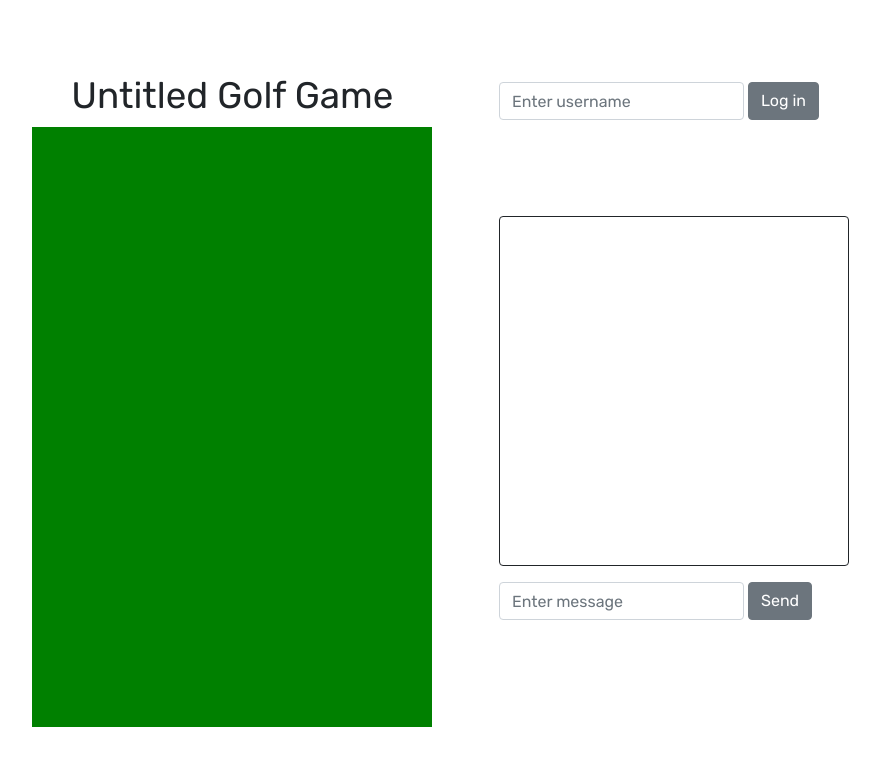
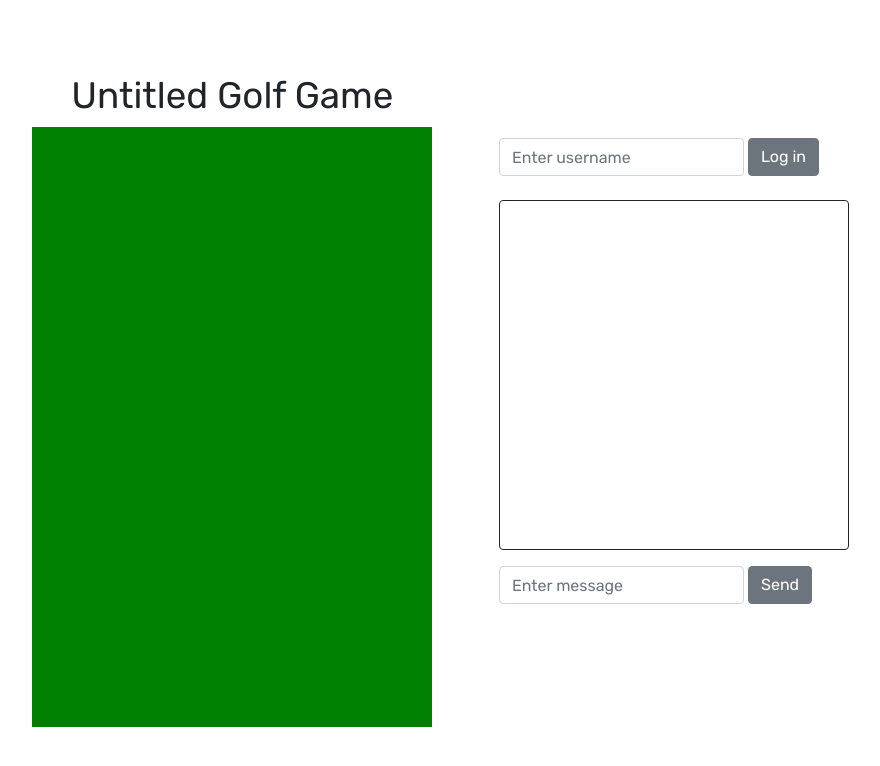
Before and after one commit to idmyn/untitled-golf-game, a website: page client/index.html in a window 1280 px wide. Shown: the whole page, without its empty margins (141-1021 px from the left). Drawn offline with nearby package versions, Linux system fonts and the light colour scheme; no server answers.

Commit message:
move log-in form under player-info

```diff
--- a/client/index.html
+++ b/client/index.html
@@ -19,19 +19,19 @@
           <canvas width="400" height="600" id="game"></canvas>
         </div>
 
-        <div class="col-12 col-lg-5 mt-lg-3" id="sidebar">
-          <div class="row justify-content-center justify-content-lg-start">
+        <div class="col-12 col-lg-5 mt-lg-5" id="sidebar">
+          <div id="player-info" class="row text-center text-lg-left">
+            <div class="col">
+              <div id="player-name" class="row justify-content-center justify-content-lg-start"></div>
+              <div id="player-shots" class="row justify-content-center justify-content-lg-start"></div>
+            </div>
+          </div>
+
+          <div class="row justify-content-center my-lg-4 my-1 justify-content-lg-start">
             <form class="form-inline" id="login" autocomplete="off">
               <input class="form-control" id="username" name="name" placeholder="Enter username" type="text" value=""/>
               <button class="btn btn-secondary ml-1" type="submit" value="Log in">Log in</button>
             </form>
-          </div>
-
-          <div id="player-info" class="row my-lg-5 my-1 text-center text-lg-left">
-            <div class="col">
-              <div id="player-name" class="row justify-content-center justify-content-lg-start"></div>
-              <div id="player-shots" class="row justify-content-center justify-content-lg-start"></div>
-            </div>
           </div>
 
           <div id="chatbox-div" class="row justify-content-center justify-content-lg-start text-center text-lg-left">
```
